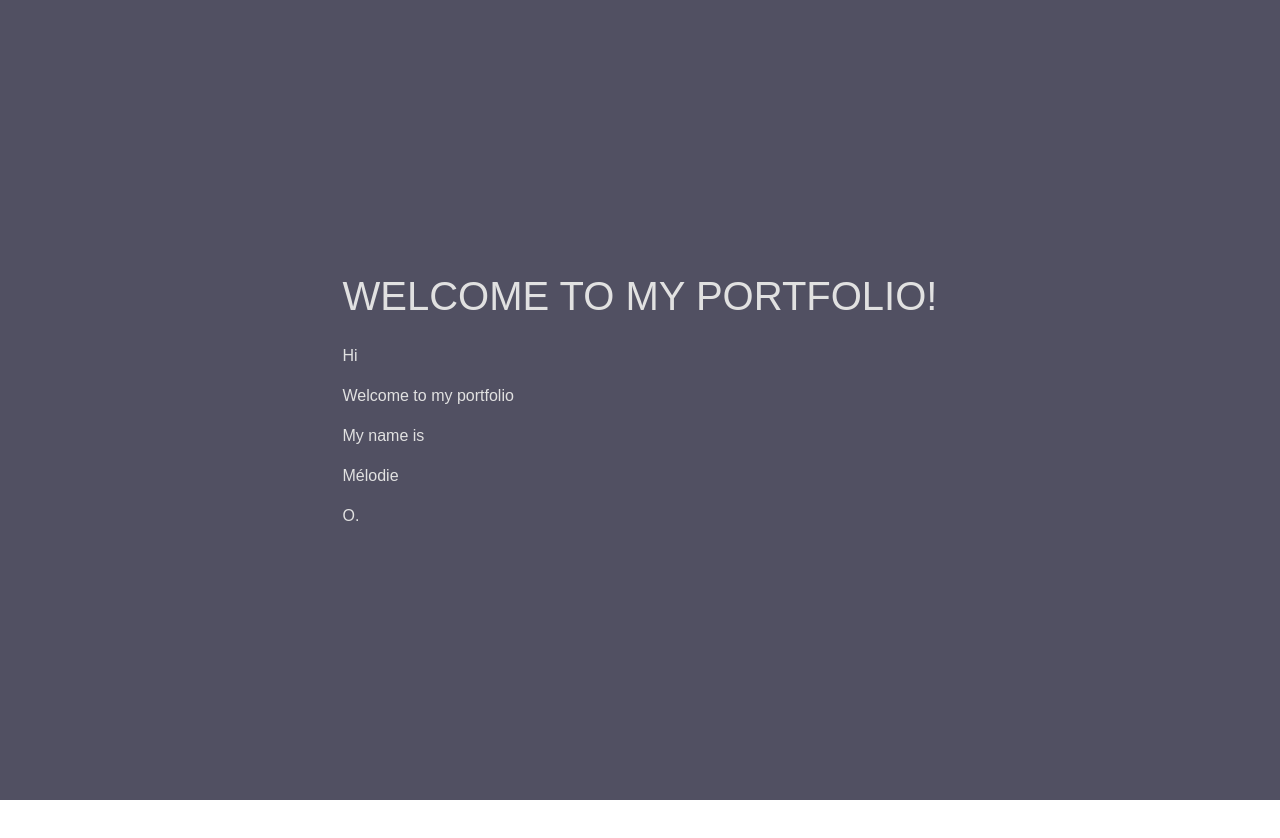
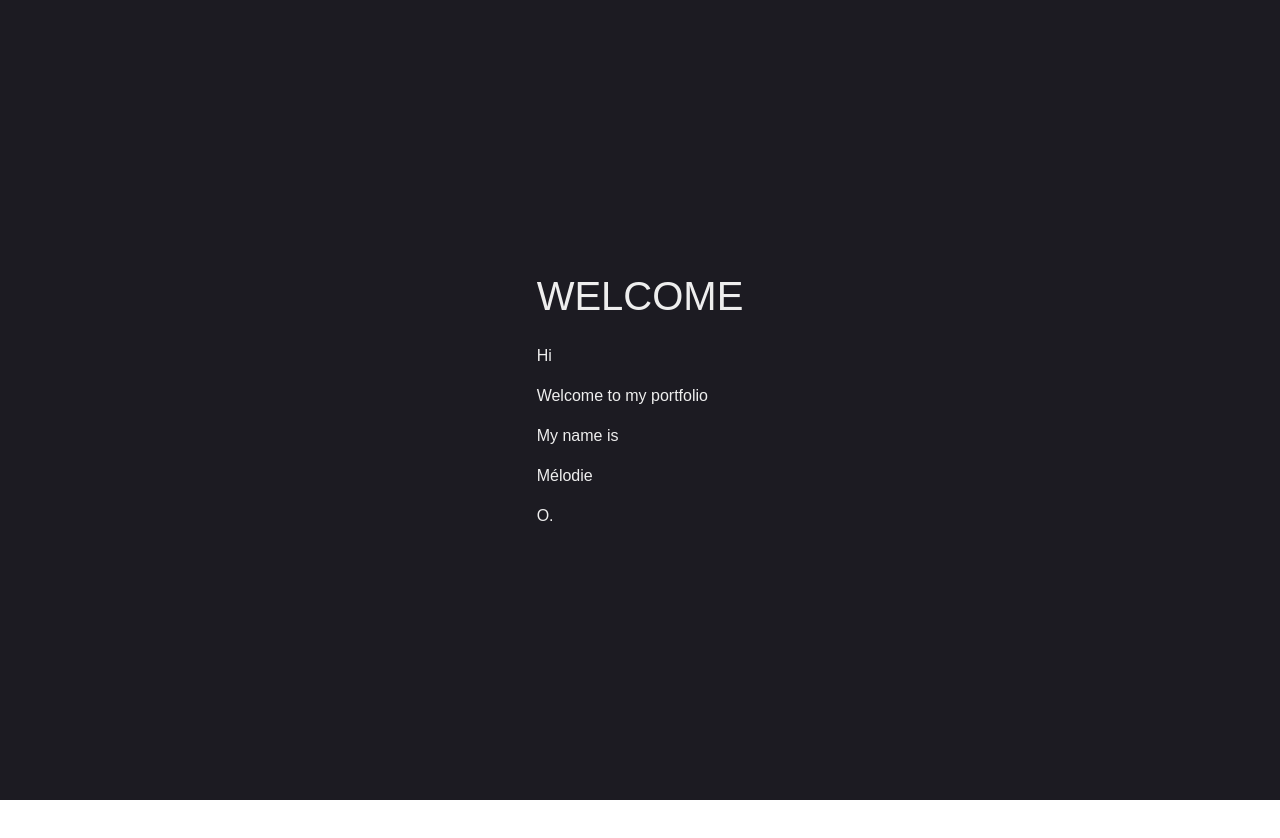
Before and after one commit to melohan/portfolio, a Vue app in the folder custom-portfolio/: page / in a window 1280 px wide. Shown: the top 838 px of the page. Built offline with nearby package versions, Linux system fonts and the light colour scheme.

Commit message:
Update App.vue style and section titles

```diff
--- a/custom-portfolio/src/App.vue
+++ b/custom-portfolio/src/App.vue
@@ -1,12 +1,11 @@
 <script setup>
 import Home from './views/Home.vue'
 import About from './views/About.vue'
-import Education from './views/Education.vue'
-import Experiences from './views/Education.vue'
+import Resume from './views/Resume.vue'
 import Skills from './views/Skills.vue'
 import Realizations from './views/Realizations.vue'
 
-import { gsap } from "gsap";
+import {gsap} from "gsap";
 
 
 /**
@@ -33,7 +32,7 @@ function horizontalScroll(containerElement, sectionsElements) {
       snap: {
         // the animation will jump to specific points as the user scrolls
         snapTo: 1 / (sections.length - 1),
-        duration: { min: 0.1, max: 0.2 },
+        duration: {min: 0.2, max: 0.3},
         delay: 0,
         // Start and end the animation slowly
         ease: "sine.inOut"
@@ -41,10 +40,10 @@ function horizontalScroll(containerElement, sectionsElements) {
     }
   });
   horizontalScroll.to(sections,
-  {
-    xPercent: -100 * (sections.length - 1),
-    ease: "none"
-  });
+      {
+        xPercent: -100 * (sections.length - 1),
+        ease: "none"
+      });
 }
 
 var mainContainer = "#main-container"
@@ -59,36 +58,51 @@ window.onload = () => {
   <div id="app">
     <div id="main-container">
       <section class="main-section bg-dark">
-        <Home title="Welcome to my portfolio!" />
+        <Home title="Welcome"/>
       </section>
       <section class="main-section bg-light">
-        <About title="About me" />
+        <About title="About me"/>
       </section>
       <section class="main-section bg-dark">
-        <Education title="Education" />
+        <Resume title="My resume"/>
       </section>
       <section class="main-section bg-light">
-        <Experiences title="Experiences" />
+        <Skills title="Skills"/>
       </section>
       <section class="main-section bg-dark">
-        <Skills title="Skills" />
-      </section>
-      <section class="main-section bg-light">
-        <Realizations title="My realizations" />
+        <Realizations title="Realizations"/>
       </section>
     </div>
   </div>
 </template>
 
 <style scoped>
+
+
+body {
+  color: #202020 !important;
+  font-family: "Satisfy", serif !important;
+}
+
+.sub-container {
+  width: 80vw;
+  height: 90vh;
+}
+
+
 ::-webkit-scrollbar {
-  display: none;
+  width: 0;
 }
 
 * {
   margin: 0;
   padding: 0;
   box-sizing: border-box;
+}
+
+body {
+  overflow: hidden; /* Hide scrollbars */
+  overflow-x: hidden; /* Hide horizontal scrollbar */
 }
 
 #main-container {
@@ -107,13 +121,14 @@ window.onload = () => {
 }
 
 .bg-light {
-    background: #e1e1e1 !important;
-    color: #161618;
+  background-color: #eee !important;
+  color: #1C1B22;
 }
 
 .bg-dark {
-  background: #515062 !important;
-  color: #e1e1e1;
+  background-color: #1C1B22 !important;
+  color: #eee;
 }
 
+
 </style>
```
